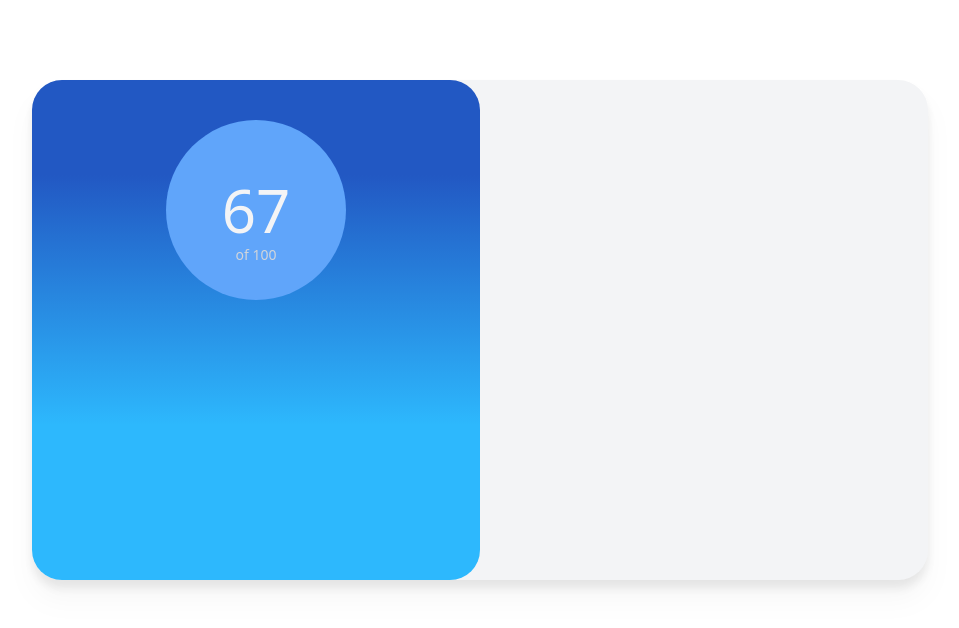
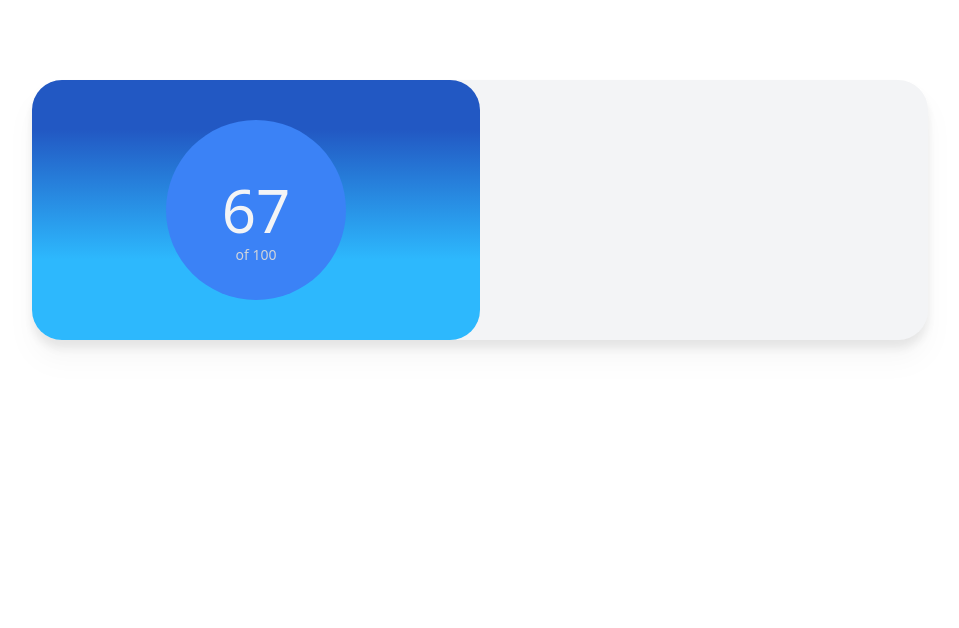
Before and after one commit to dominikjakobsze/Results-summary-component--frontendmentor.io-, a website built with Vite: page frontend/app-vite/index.html in a window 1280 px wide. Shown: the whole page, without its empty margins (160-1119 px from the left). Built offline with nearby package versions, Linux system fonts and the light colour scheme.

Commit message:
dom purify added

```diff
--- a/frontend/app-vite/index.html
+++ b/frontend/app-vite/index.html
@@ -10,13 +10,13 @@
     <section class="w-full grid grid-cols-1">
 
       <div class="w-[70%] justify-self-center self-center grid grid-cols-2 bg-gray-100 mt-20 rounded-[30px] drop-shadow-xl">
-        <div class="w-full grid grid-cols-1 self-start justify-self-start h-[500px] bg-gradient-1 rounded-[30px] p-10">
-          <div class="rounded-full bg-blue-400 h-[180px] w-[180px] justify-self-center self-start grid grid-cols-1 relative">
-            <p class="w-full text-center self-center justify-self-center text-6xl text-gray-100">67</p>
+        <div class="w-full grid grid-cols-1 self-start justify-self-start  bg-gradient-1 rounded-[30px] p-10">
+          <div class="rounded-full bg-blue-500 h-[180px] w-[180px] justify-self-center self-start grid grid-cols-1 relative overflow-hidden">
+            <p data-counter="data-counter" class="w-full text-center self-center justify-self-center text-6xl text-gray-100">67</p>
             <p class="w-full text-gray-300 -translate-x-[50%] -translate-y-[50%] top-[75%] left-[50%] text-center text-sm absolute">of 100</p>
           </div>
         </div>
-        <div class="w-full grid grid-cols-1 self-start justify-self-start h-[500px]"></div>
+        <div class="w-full grid grid-cols-1 self-start justify-self-start"></div>
       </div>
 
     </section>
--- a/frontend/app-vite/package.json
+++ b/frontend/app-vite/package.json
@@ -13,5 +13,8 @@
     "postcss": "^8.4.27",
     "tailwindcss": "^3.3.3",
     "vite": "^4.4.5"
+  },
+  "dependencies": {
+    "dompurify": "^3.0.5"
   }
 }
--- a/frontend/app-vite/public/js/component.js
+++ b/frontend/app-vite/public/js/component.js
@@ -1,3 +1,5 @@
 import data from "../data/data.json";
 
 console.log(data);
+
+console.log(document.querySelectorAll("[data-counter='data-counter")[0]);
```
Also changed, not shown: 1 other file.
